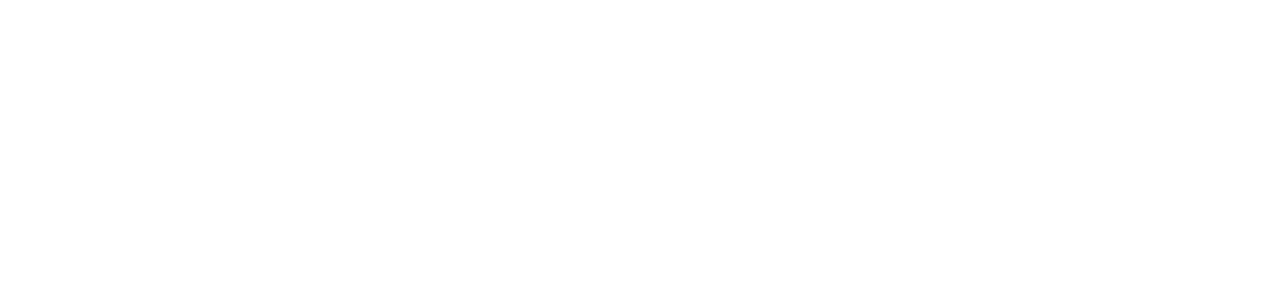
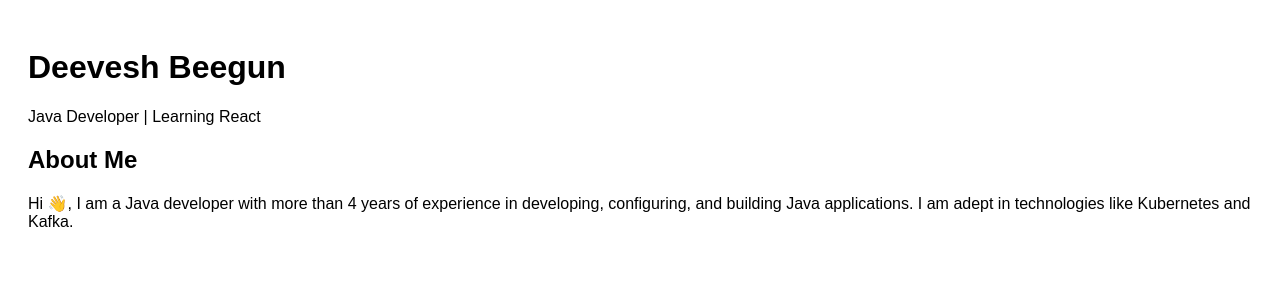
Before and after one commit to DeeveshBeegun/personal_website, a React (Vite) app in the folder frontend/: page / in a window 1280 px wide. Shown: the top 300 px of the page. Built offline with nearby package versions, Linux system fonts and the light colour scheme.

Commit message:
Updated about me

```diff
--- a/frontend/index.html
+++ b/frontend/index.html
@@ -4,7 +4,7 @@
     <meta charset="UTF-8" />
     <link rel="icon" type="image/svg+xml" href="/vite.svg" />
     <meta name="viewport" content="width=device-width, initial-scale=1.0" />
-    <title>personal_website</title>
+    <title>Deevesh Beegun</title>
   </head>
   <body>
     <div id="root"></div>
--- a/frontend/src/App.tsx
+++ b/frontend/src/App.tsx
@@ -0,0 +1,13 @@
+import Header from "./components/Header";
+import About from "./components/About";
+
+function App() {
+  return (
+    <div style={{ padding: "20px", fontFamily: "Arial" }}>
+      <Header />
+      <About />
+    </div>
+  );
+}
+
+export default App;
--- /dev/null
+++ b/frontend/src/components/About.tsx
@@ -0,0 +1,12 @@
+function About() {
+    return (
+        <section>
+            <h2>About Me</h2>
+            <p>
+                Hi 👋, I am a Java developer with more than 4 years of experience in developing, configuring, and building Java applications. I am adept in technologies like Kubernetes and Kafka.
+            </p>
+        </section>
+    );
+}
+
+export default About;
--- /dev/null
+++ b/frontend/src/components/Header.tsx
@@ -0,0 +1,8 @@
+export default function Header() {
+    return (
+        <header>
+            <h1>Deevesh Beegun</h1>
+            <p>Java Developer | Learning React</p>
+        </header>
+    );
+}
--- a/frontend/src/main.tsx
+++ b/frontend/src/main.tsx
@@ -1,4 +1,9 @@
 import { StrictMode } from "react";
 import { createRoot } from "react-dom/client";
+import App from "./App";
 
-createRoot(document.getElementById("root")!).render(<StrictMode></StrictMode>);
+createRoot(document.getElementById("root")!).render(
+  <StrictMode>
+    <App />
+  </StrictMode>,
+);
```
Also changed, not shown: frontend/src/About.tsx (deleted), frontend/src/components/ListGroup.tsx (deleted).
